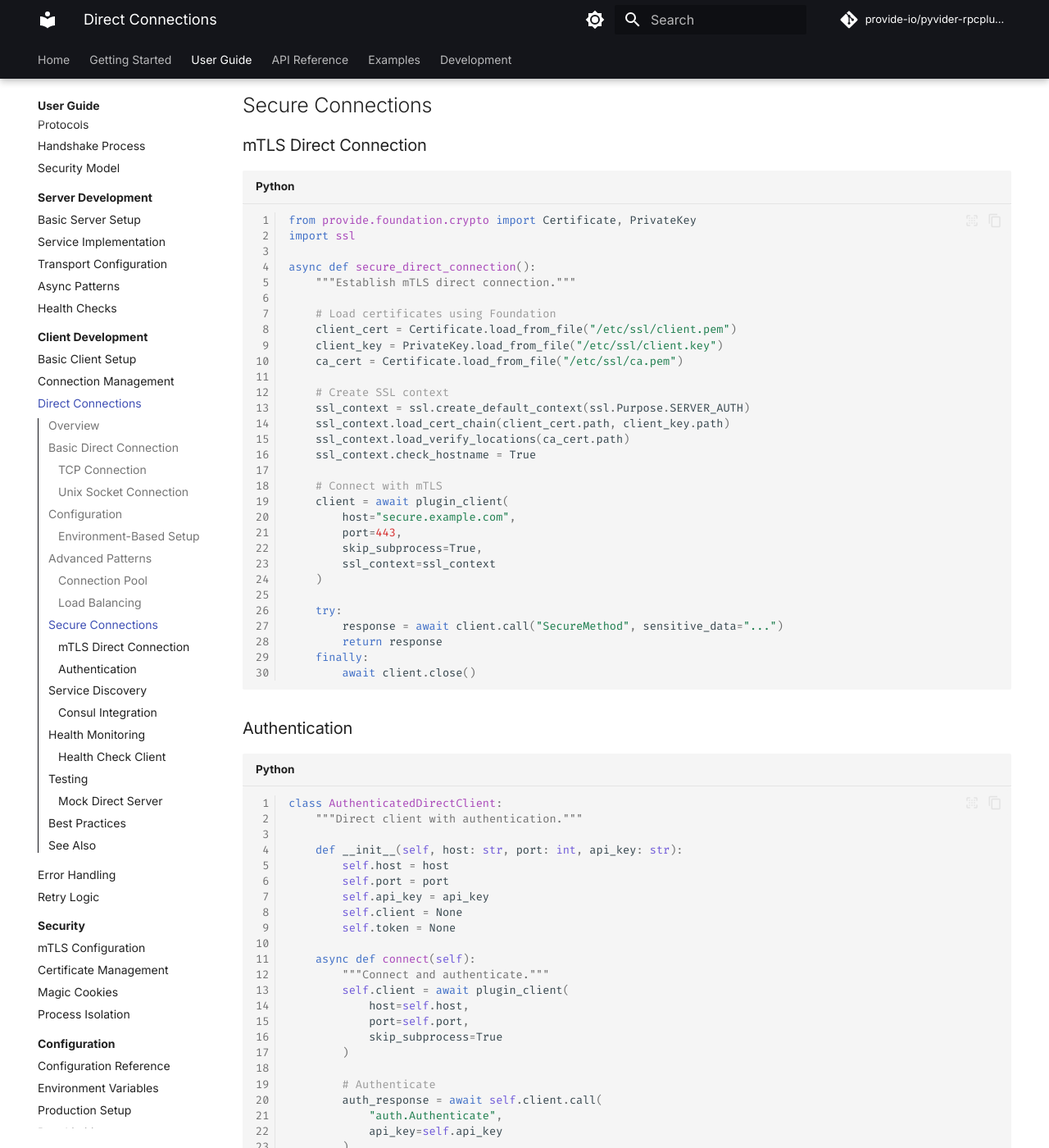
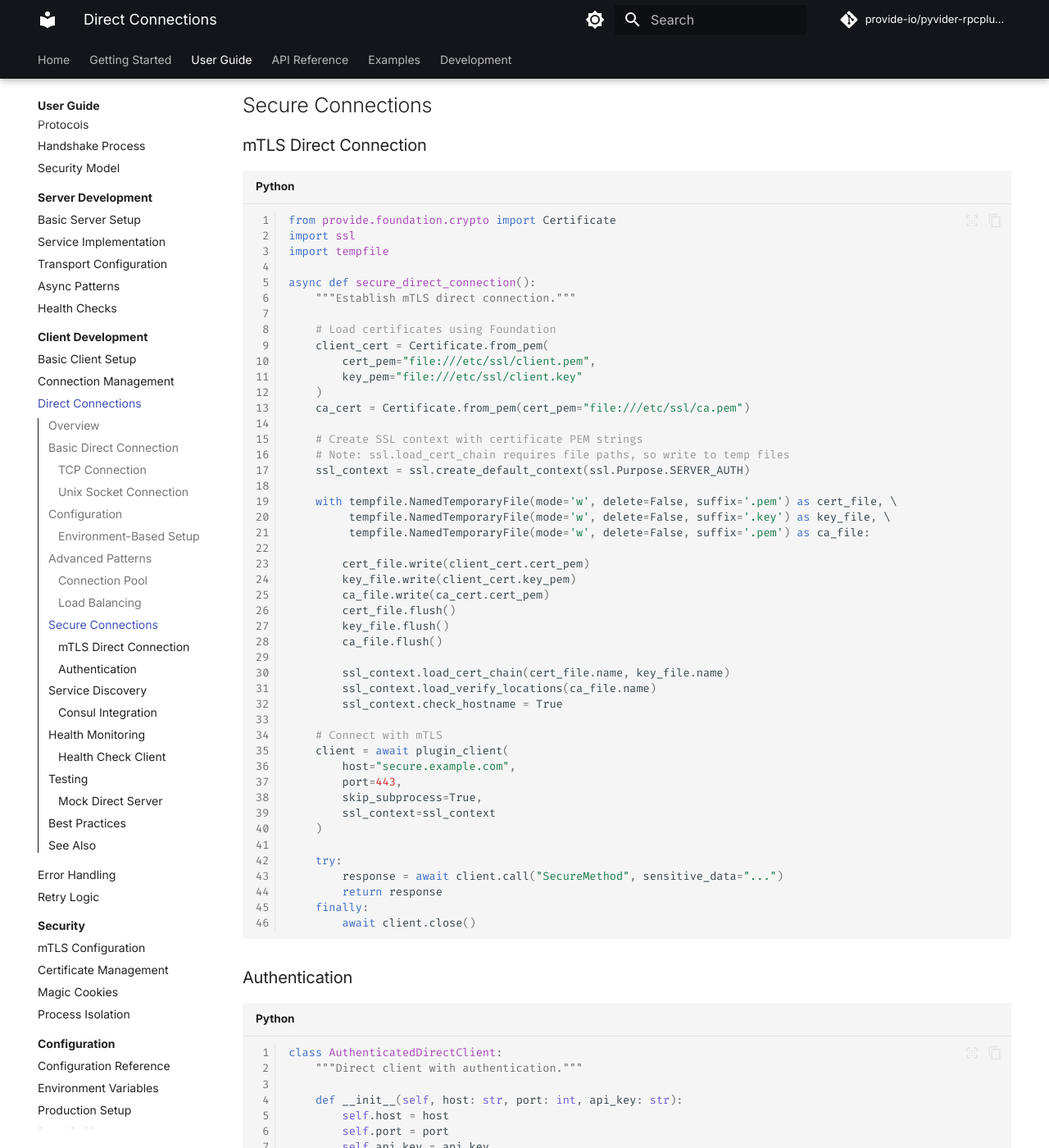
Before and after one commit to provide-io/pyvider-rpcplugin, an MkDocs documentation site: the page built from docs/guide/client/direct-connections.md, in a window 1280 px wide and 1400 px high, scrolled down 5654 px. Shown: the whole window at 82% size. Built offline with MkDocs 1.6.1 and Material for MkDocs 9.7.7, drawn with Linux system fonts in a browser that asks for light colours; comment, search, counter and statistics services are not loaded; the version menu is left out.

Commit message:
🔼⚙️ [skip ci] auto-commit

````diff
--- a/docs/guide/client/direct-connections.md
+++ b/docs/guide/client/direct-connections.md
@@ -276,22 +276,38 @@ result = await lb_client.call("Process", data={"request": "data"})
 ### mTLS Direct Connection
 
 ```python
-from provide.foundation.crypto import Certificate, PrivateKey
+from provide.foundation.crypto import Certificate
 import ssl
+import tempfile
 
 async def secure_direct_connection():
     """Establish mTLS direct connection."""
 
     # Load certificates using Foundation
-    client_cert = Certificate.load_from_file("/etc/ssl/client.pem")
-    client_key = PrivateKey.load_from_file("/etc/ssl/client.key")
-    ca_cert = Certificate.load_from_file("/etc/ssl/ca.pem")
+    client_cert = Certificate.from_pem(
+        cert_pem="file:///etc/ssl/client.pem",
+        key_pem="file:///etc/ssl/client.key"
+    )
+    ca_cert = Certificate.from_pem(cert_pem="file:///etc/ssl/ca.pem")
 
-    # Create SSL context
+    # Create SSL context with certificate PEM strings
+    # Note: ssl.load_cert_chain requires file paths, so write to temp files
     ssl_context = ssl.create_default_context(ssl.Purpose.SERVER_AUTH)
-    ssl_context.load_cert_chain(client_cert.path, client_key.path)
-    ssl_context.load_verify_locations(ca_cert.path)
-    ssl_context.check_hostname = True
+
+    with tempfile.NamedTemporaryFile(mode='w', delete=False, suffix='.pem') as cert_file, \
+         tempfile.NamedTemporaryFile(mode='w', delete=False, suffix='.key') as key_file, \
+         tempfile.NamedTemporaryFile(mode='w', delete=False, suffix='.pem') as ca_file:
+
+        cert_file.write(client_cert.cert_pem)
+        key_file.write(client_cert.key_pem)
+        ca_file.write(ca_cert.cert_pem)
+        cert_file.flush()
+        key_file.flush()
+        ca_file.flush()
+
+        ssl_context.load_cert_chain(cert_file.name, key_file.name)
+        ssl_context.load_verify_locations(ca_file.name)
+        ssl_context.check_hostname = True
 
     # Connect with mTLS
     client = await plugin_client(
````
Also changed, not shown: docs/examples/production/service.md (+1 -1 lines), docs/getting-started/examples.md (+10 -8 lines), docs/guide/security/mtls.md (+10 -4 lines).
